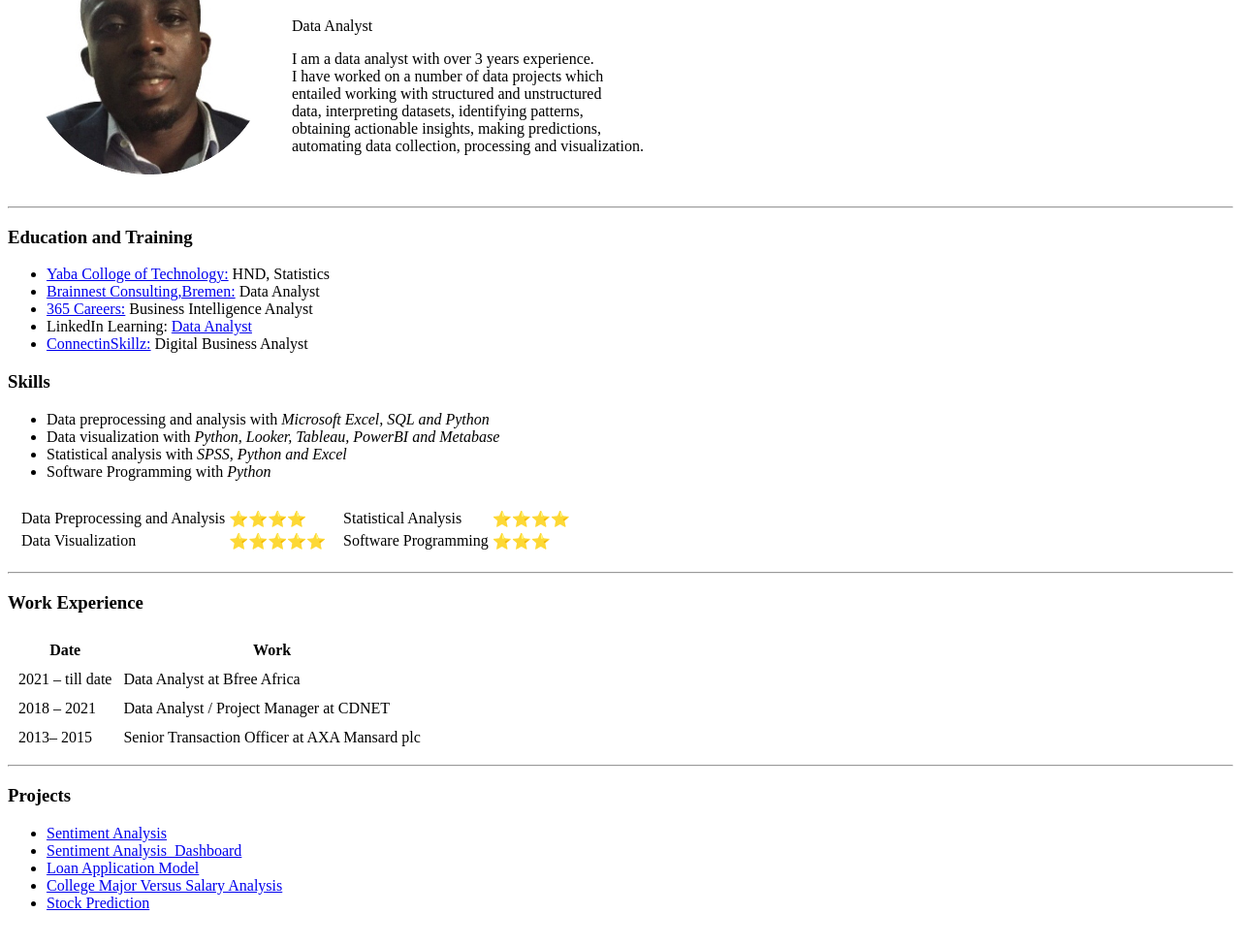
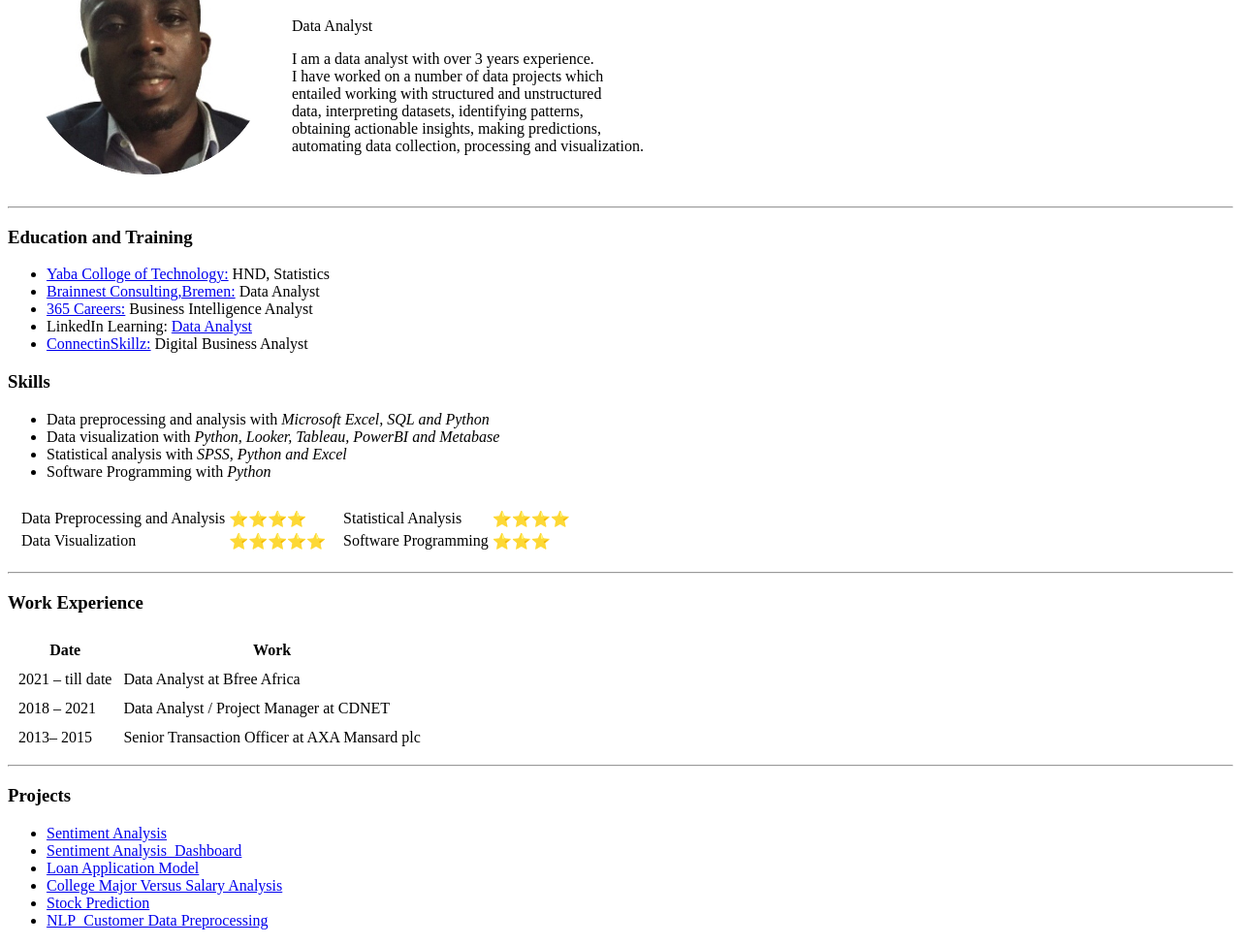
Before and after one commit to AnthonyBadmus/cv, a plain HTML site: page index.html in a window 1280 px wide. Shown: the part 99-1074 px from the top of the page at 97% size. Drawn offline with Linux system fonts and the light colour scheme.

Commit message:
Update index.html

```diff
--- a/index.html
+++ b/index.html
@@ -107,6 +107,7 @@ automating data collection, processing and visualization.
             <li><a href="https://colab.research.google.com/drive/1R8qjAEUu6J2lS6ZqC1LdxnRYdaKqxlpu#scrollTo=E6OL3zbh3KEw">Loan Application Model</a></li>
             <li><a href="https://github.com/ttbadmus/cv/blob/main/College%20Major%20versus%20Salary%20Analysis.ipynb">College Major Versus Salary Analysis</a></li>
             <li><a href="https://github.com/ttbadmus/cv/blob/main/Stock_Prediction.ipynb">Stock Prediction</a></li>
+            <li><a href="https://github.com/ttbadmus/cv/blob/main/NLP_Customer%20Data%20Preprocessing.ipynb">NLP_Customer Data Preprocessing</a></li>
 <!--
 
 
```
